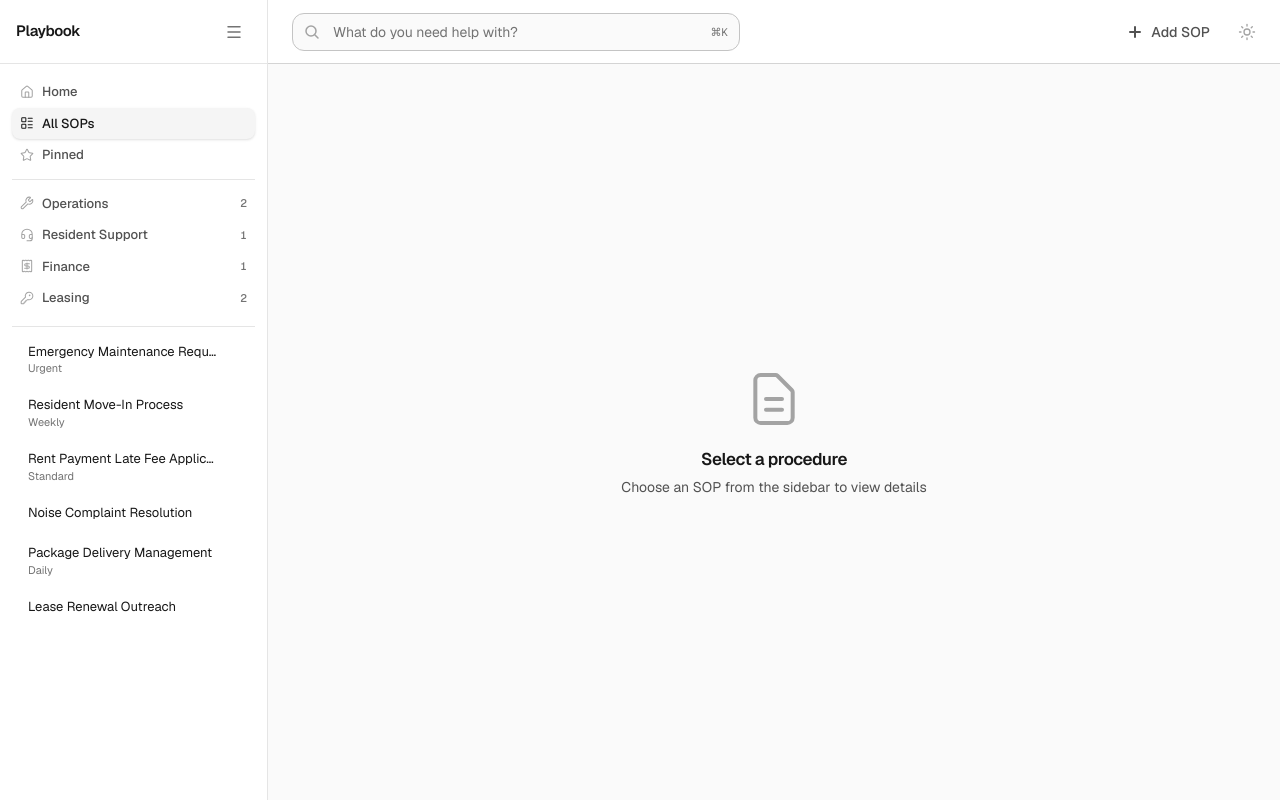
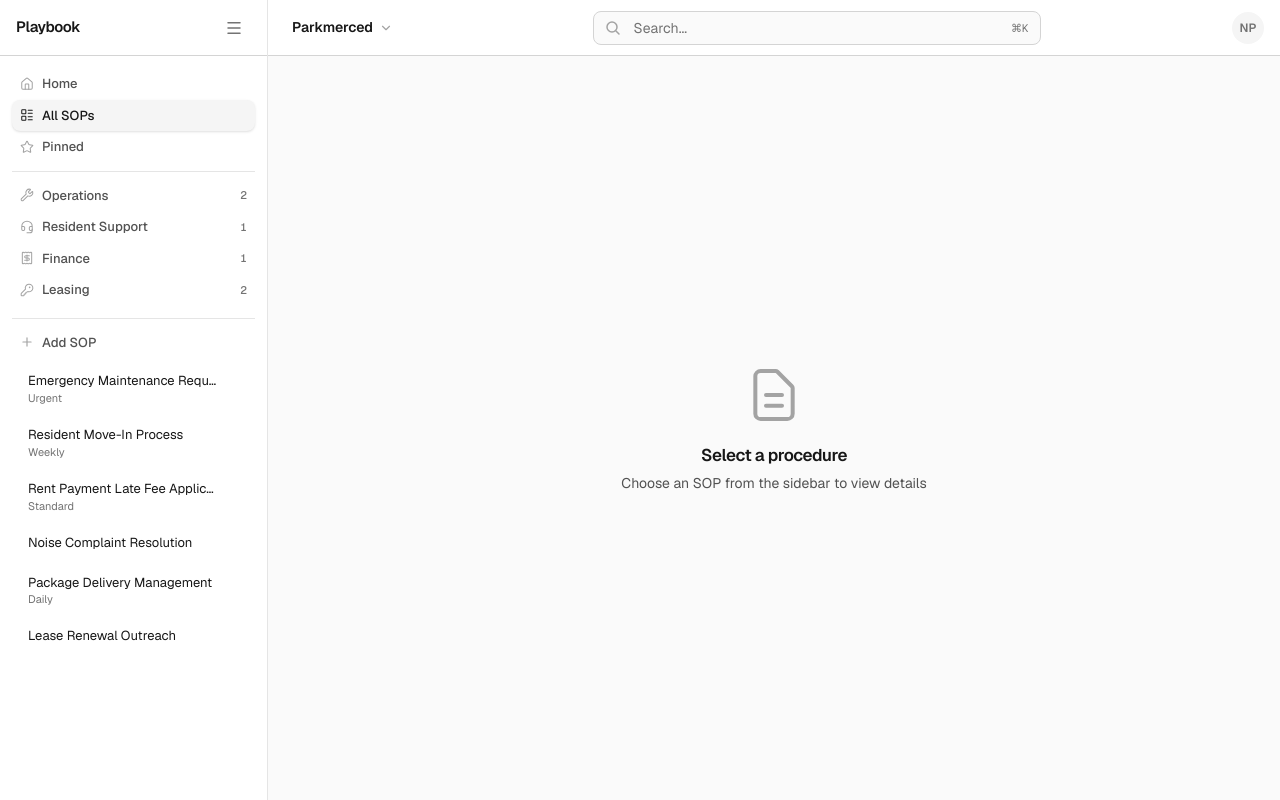
Before and after one commit to throughnateseyes/playbook, a Next.js app: page / in a window 1280 px wide. Built offline with nearby package versions, Linux system fonts and the light colour scheme.

Commit message:
- Added workspaces, light/dark mode, running build

```diff
--- a/src/app/page.tsx
+++ b/src/app/page.tsx
@@ -5,7 +5,8 @@ import type { SOP, Contact } from '../types';
 import Sidebar from '../components/Sidebar';
 import CommandPalette from '../components/CommandPalette';
 import SopDetail from '../components/SopDetail';
-import { ThemeToggle } from '../components/ThemeToggle';
+import { WorkspaceSwitcher } from '../components/WorkspaceSwitcher';
+import { UserMenu } from '../components/UserMenu';
 
 const INITIAL_SOPS: SOP[] = [
   {
@@ -633,12 +634,22 @@ export default function Home() {
         searchQuery={searchQuery}
         pinnedIds={pinnedIds}
         onTogglePin={togglePin}
+        onAddSOP={() => {
+          setIsEditMode(false);
+          setEditingSOP(null);
+          resetForm();
+          setShowAddPanel(true);
+        }}
       />
 
       <div className="flex-1 flex flex-col">
-        <div className="bg-background border-b border-border px-6 py-3 flex items-center h-16">
-          <div className="flex-1 max-w-md">
-            <div className="relative">
+        <div className="bg-background border-b border-border px-4 flex items-center h-14">
+          {/* Left — workspace switcher */}
+          <WorkspaceSwitcher />
+
+          {/* Center — search */}
+          <div className="flex-1 flex items-center justify-center px-4">
+            <div className="relative w-full max-w-md">
               <svg
                 className="absolute left-3 top-1/2 -translate-y-1/2 text-text-faint"
                 width="16"
@@ -652,12 +663,12 @@ export default function Home() {
 
               <input
                 type="text"
-                placeholder="What do you need help with?"
+                placeholder="Search..."
                 value={searchQuery}
                 readOnly
                 onClick={() => setCommandPaletteOpen(true)}
                 onKeyDown={handleSearchKeyDown}
-                className="w-full pl-10 pr-24 py-2 bg-surface border border-border-strong rounded-xl text-sm text-foreground placeholder:text-text-muted focus:outline-none focus:ring-2 focus:ring-ring focus:border-transparent transition-shadow cursor-pointer select-none"
+                className="w-full pl-10 pr-16 py-1.5 bg-surface border border-border rounded-lg text-sm text-foreground placeholder:text-text-muted focus:outline-none focus:ring-2 focus:ring-ring focus:border-transparent transition-shadow cursor-pointer select-none"
               />
 
               {/* ⌘K hint — only when no active search and no match counter */}
@@ -727,23 +738,8 @@ export default function Home() {
             </div>
           </div>
 
-          <div className="ml-auto flex items-center gap-3">
-            <button
-              onClick={() => {
-                setIsEditMode(false);
-                setEditingSOP(null);
-                resetForm();
-                setShowAddPanel(true);
-              }}
-              className="px-4 py-2 text-text-secondary text-sm font-medium rounded-lg hover:bg-surface-2 hover:shadow-sm active:bg-surface-3 transition-all duration-150 flex items-center gap-2"
-            >
-              <svg width="16" height="16" viewBox="0 0 16 16" fill="none">
-                <path d="M8 3v10M3 8h10" stroke="currentColor" strokeWidth="2" strokeLinecap="round" />
-              </svg>
-              Add SOP
-            </button>
-            <ThemeToggle />
-          </div>
+          {/* Right — user menu (theme toggle lives inside the dropdown) */}
+          <UserMenu />
         </div>
 
         <div ref={detailContainerRef} className="flex-1 overflow-y-auto">
--- a/src/components/Sidebar.tsx
+++ b/src/components/Sidebar.tsx
@@ -1,7 +1,7 @@
 "use client";
 
 import React, { useCallback, useEffect, useMemo, useState } from "react";
-import { Menu, Home, LayoutList, Star, Wrench, Headset, Receipt, KeyRound } from "lucide-react";
+import { Menu, Home, LayoutList, Star, Wrench, Headset, Receipt, KeyRound, Plus } from "lucide-react";
 import type { SOP } from "../types";
 
 // ─── Constants ────────────────────────────────────────────────────────────────
@@ -121,9 +121,13 @@ interface SidebarProps {
   searchQuery: string;
   pinnedIds: Set<string>;
   onTogglePin: (id: string) => void;
+  onAddSOP: () => void;
 }
 
-const Sidebar = React.memo(function Sidebar({ sops, selectedSOP, onSelectSOP, searchQuery, pinnedIds, onTogglePin }: SidebarProps) {
+const Sidebar = React.memo(function Sidebar({ sops, selectedSOP, onSelectSOP, searchQuery, pinnedIds, onTogglePin, onAddSOP }: SidebarProps) {
+  // TODO: replace with real role check when auth is added
+  const canCreateSop = true;
+
   const [sidebarOpen, setSidebarOpen] = useState(true);
   const [activeView, setActiveView] = useState<string>("all");
   const [hasMounted, setHasMounted] = useState(false);
@@ -165,7 +169,7 @@ const Sidebar = React.memo(function Sidebar({ sops, selectedSOP, onSelectSOP, se
     return (
       <div className="w-[268px] bg-background border-r border-border-muted flex flex-col flex-shrink-0 transition-all duration-200 ease-out">
         {/* Header */}
-        <div className="h-16 flex items-center px-4 border-b border-border-muted flex-shrink-0">
+        <div className="h-14 flex items-center px-4 border-b border-border flex-shrink-0">
           <span className="flex-1 text-[15px] font-semibold text-foreground tracking-tight">Playbook</span>
           <button
             onClick={() => setSidebarOpen(false)}
@@ -247,6 +251,16 @@ const Sidebar = React.memo(function Sidebar({ sops, selectedSOP, onSelectSOP, se
 
           {/* SOP list */}
           <div className="px-3 pb-4 pt-1">
+            {/* TODO: hide when canCreateSop is false (role-based) */}
+            {canCreateSop && (
+              <button
+                onClick={onAddSOP}
+                className="w-full flex items-center gap-2 px-2 py-1.5 mb-1.5 rounded-lg text-[13px] font-medium text-text-secondary hover:bg-surface-2 active:bg-surface-3 transition-all duration-150"
+              >
+                <Plus size={14} strokeWidth={2} className="text-text-faint" />
+                Add SOP
+              </button>
+            )}
             {activeView === "home" ? (
               <div className="py-8 text-center">
                 <p className="text-sm text-text-muted">Pick a view or search to get started</p>
@@ -284,7 +298,7 @@ const Sidebar = React.memo(function Sidebar({ sops, selectedSOP, onSelectSOP, se
   return (
     <div className="w-[72px] bg-background border-r border-border-muted flex flex-col flex-shrink-0 transition-all duration-200 ease-out">
       {/* Header */}
-      <div className="h-16 flex items-center justify-center border-b border-border-muted flex-shrink-0">
+      <div className="h-14 flex items-center justify-center border-b border-border flex-shrink-0">
         <button
           onClick={() => setSidebarOpen(true)}
           className="p-2 text-text-muted hover:text-foreground hover:bg-surface-2 hover:shadow-sm active:bg-surface-3 rounded-md transition-all duration-150"
--- a/src/components/ThemeToggle.tsx
+++ b/src/components/ThemeToggle.tsx
@@ -11,7 +11,7 @@ export function ThemeToggle() {
   useEffect(() => setMounted(true), []);
 
   if (!mounted) {
-    return <div className="w-[18px] h-[18px]" />;
+    return <div className="w-8 h-8 rounded-lg" />;
   }
 
   const isDark = resolvedTheme === "dark";
@@ -21,9 +21,9 @@ export function ThemeToggle() {
     <button
       aria-label="Toggle theme"
       onClick={() => setTheme(isDark ? "light" : "dark")}
-      className="text-text-faint hover:text-foreground hover:drop-shadow-sm hover:scale-[1.03] transition-all duration-150 ease-in-out focus-visible:outline-none focus-visible:ring-2 focus-visible:ring-ring rounded-sm"
+      className="w-8 h-8 flex items-center justify-center rounded-lg text-text-muted hover:text-foreground hover:bg-surface-2 active:bg-surface-3 transition-all duration-150 focus-visible:outline-none focus-visible:ring-2 focus-visible:ring-ring focus-visible:ring-offset-2 focus-visible:ring-offset-background"
     >
-      <Icon size={18} strokeWidth={1.75} />
+      <Icon size={16} strokeWidth={1.75} />
     </button>
   );
 }
--- /dev/null
+++ b/src/components/UserMenu.tsx
@@ -0,0 +1,114 @@
+"use client";
+
+import React, { useState, useRef, useEffect } from "react";
+import { useTheme } from "next-themes";
+import { User, Settings, LogOut, Sun, Moon, Monitor, Check } from "lucide-react";
+
+const THEME_OPTIONS = [
+  { value: "light", label: "Light", icon: Sun },
+  { value: "dark", label: "Dark", icon: Moon },
+  { value: "system", label: "System", icon: Monitor },
+] as const;
+
+export function UserMenu() {
+  const [open, setOpen] = useState(false);
+  const [mounted, setMounted] = useState(false);
+  const ref = useRef<HTMLDivElement>(null);
+  const { theme, setTheme } = useTheme();
+
+  useEffect(() => setMounted(true), []);
+
+  // Close on outside click
+  useEffect(() => {
+    if (!open) return;
+    function handleClick(e: MouseEvent) {
+      if (ref.current && !ref.current.contains(e.target as Node)) setOpen(false);
+    }
+    document.addEventListener("mousedown", handleClick);
+    return () => document.removeEventListener("mousedown", handleClick);
+  }, [open]);
+
+  // Close on Escape
+  useEffect(() => {
+    if (!open) return;
+    function handleKey(e: KeyboardEvent) {
+      if (e.key === "Escape") setOpen(false);
+    }
+    document.addEventListener("keydown", handleKey);
+    return () => document.removeEventListener("keydown", handleKey);
+  }, [open]);
+
+  return (
+    <div ref={ref} className="relative">
+      <button
+        onClick={() => setOpen((o) => !o)}
+        className="w-8 h-8 rounded-full bg-surface-2 text-text-muted text-[12px] font-semibold flex items-center justify-center hover:bg-surface-3 active:bg-surface-3 transition-all duration-150 focus-visible:outline-none focus-visible:ring-2 focus-visible:ring-ring focus-visible:ring-offset-2 focus-visible:ring-offset-background"
+        aria-label="User menu"
+        aria-expanded={open}
+      >
+        NP
+      </button>
+
+      {open && (
+        <div className="absolute top-full right-0 mt-1 w-56 bg-background border border-border rounded-xl shadow-lg py-1 z-50">
+          {/* Workspace info */}
+          <div className="px-3 py-2 border-b border-border-muted">
+            <p className="text-[13px] font-semibold text-foreground">Nate P.</p>
+            <p className="text-[11px] text-text-muted">Parkmerced</p>
+          </div>
+
+          {/* Navigation items */}
+          <div className="py-1">
+            <button
+              onClick={() => setOpen(false)}
+              className="w-full flex items-center gap-2 px-3 py-2 text-[13px] text-foreground hover:bg-surface-2 transition-colors"
+            >
+              <User size={14} strokeWidth={1.75} className="text-text-faint" />
+              Profile
+            </button>
+            <button
+              onClick={() => setOpen(false)}
+              className="w-full flex items-center gap-2 px-3 py-2 text-[13px] text-foreground hover:bg-surface-2 transition-colors"
+            >
+              <Settings size={14} strokeWidth={1.75} className="text-text-faint" />
+              Settings
+            </button>
+          </div>
+
+          {/* Theme selector */}
+          <div className="border-t border-border-muted py-1">
+            <div className="px-3 py-1.5">
+              <span className="text-[11px] font-semibold uppercase tracking-[0.14em] text-text-muted">
+                Theme
+              </span>
+            </div>
+            {mounted && THEME_OPTIONS.map(({ value, label, icon: Icon }) => (
+              <button
+                key={value}
+                onClick={() => setTheme(value)}
+                className="w-full flex items-center gap-2 px-3 py-1.5 text-[13px] text-foreground hover:bg-surface-2 transition-colors"
+              >
+                <Icon size={14} strokeWidth={1.75} className="text-text-faint" />
+                <span className="flex-1 text-left">{label}</span>
+                {theme === value && (
+                  <Check size={14} strokeWidth={2} className="text-accent flex-shrink-0" />
+                )}
+              </button>
+            ))}
+          </div>
+
+          {/* Sign out */}
+          <div className="border-t border-border-muted py-1">
+            <button
+              onClick={() => setOpen(false)}
+              className="w-full flex items-center gap-2 px-3 py-2 text-[13px] text-text-secondary hover:bg-surface-2 transition-colors"
+            >
+              <LogOut size={14} strokeWidth={1.75} className="text-text-faint" />
+              Sign out
+            </button>
+          </div>
+        </div>
+      )}
+    </div>
+  );
+}
--- /dev/null
+++ b/src/components/WorkspaceSwitcher.tsx
@@ -0,0 +1,92 @@
+"use client";
+
+import { useState, useRef, useEffect } from "react";
+import { ChevronDown, Check, Mail } from "lucide-react";
+
+const WORKSPACES = [
+  { id: "parkmerced", name: "Parkmerced" },
+  { id: "acme", name: "Acme Team" },
+  { id: "demo", name: "Demo Workspace" },
+];
+
+export function WorkspaceSwitcher() {
+  const [open, setOpen] = useState(false);
+  const [activeId, setActiveId] = useState("parkmerced");
+  const ref = useRef<HTMLDivElement>(null);
+
+  const active = WORKSPACES.find((w) => w.id === activeId)!;
+
+  // Close on outside click
+  useEffect(() => {
+    if (!open) return;
+    function handleClick(e: MouseEvent) {
+      if (ref.current && !ref.current.contains(e.target as Node)) setOpen(false);
+    }
+    document.addEventListener("mousedown", handleClick);
+    return () => document.removeEventListener("mousedown", handleClick);
+  }, [open]);
+
+  // Close on Escape
+  useEffect(() => {
+    if (!open) return;
+    function handleKey(e: KeyboardEvent) {
+      if (e.key === "Escape") setOpen(false);
+    }
+    document.addEventListener("keydown", handleKey);
+    return () => document.removeEventListener("keydown", handleKey);
+  }, [open]);
+
+  return (
+    <div ref={ref} className="relative">
+      <button
+        onClick={() => setOpen((o) => !o)}
+        className="flex items-center gap-1.5 px-2 py-1.5 rounded-lg text-[14px] font-semibold text-foreground hover:bg-surface-2 active:bg-surface-3 transition-all duration-150 focus-visible:outline-none focus-visible:ring-2 focus-visible:ring-ring"
+        aria-label="Switch workspace"
+        aria-expanded={open}
+      >
+        {active.name}
+        <ChevronDown
+          size={14}
+          strokeWidth={2}
+          className={[
+            "text-text-faint transition-transform duration-150",
+            open ? "rotate-180" : "",
+          ].join(" ")}
+        />
+      </button>
+
+      {open && (
+        <div className="absolute top-full left-0 mt-1 w-56 bg-background border border-border rounded-xl shadow-lg py-1 z-50">
+          <div className="px-3 py-1.5">
+            <span className="text-[11px] font-semibold uppercase tracking-[0.14em] text-text-muted">
+              Workspaces
+            </span>
+          </div>
+          {WORKSPACES.map((ws) => (
+            <button
+              key={ws.id}
+              onClick={() => { setActiveId(ws.id); setOpen(false); }}
+              className="w-full flex items-center gap-2 px-3 py-2 text-[13px] text-foreground hover:bg-surface-2 transition-colors"
+            >
+              <span className="w-6 h-6 rounded-md bg-surface-2 text-text-muted text-[11px] font-semibold flex items-center justify-center flex-shrink-0">
+                {ws.name[0]}
+              </span>
+              <span className="flex-1 text-left truncate">{ws.name}</span>
+              {ws.id === activeId && (
+                <Check size={14} strokeWidth={2} className="text-accent flex-shrink-0" />
+              )}
+            </button>
+          ))}
+          <div className="border-t border-border-muted my-1" />
+          <button
+            onClick={() => setOpen(false)}
+            className="w-full flex items-center gap-2 px-3 py-2 text-[13px] text-text-secondary hover:bg-surface-2 transition-colors"
+          >
+            <Mail size={14} strokeWidth={1.75} className="text-text-faint" />
+            <span>Invites</span>
+          </button>
+        </div>
+      )}
+    </div>
+  );
+}
```
